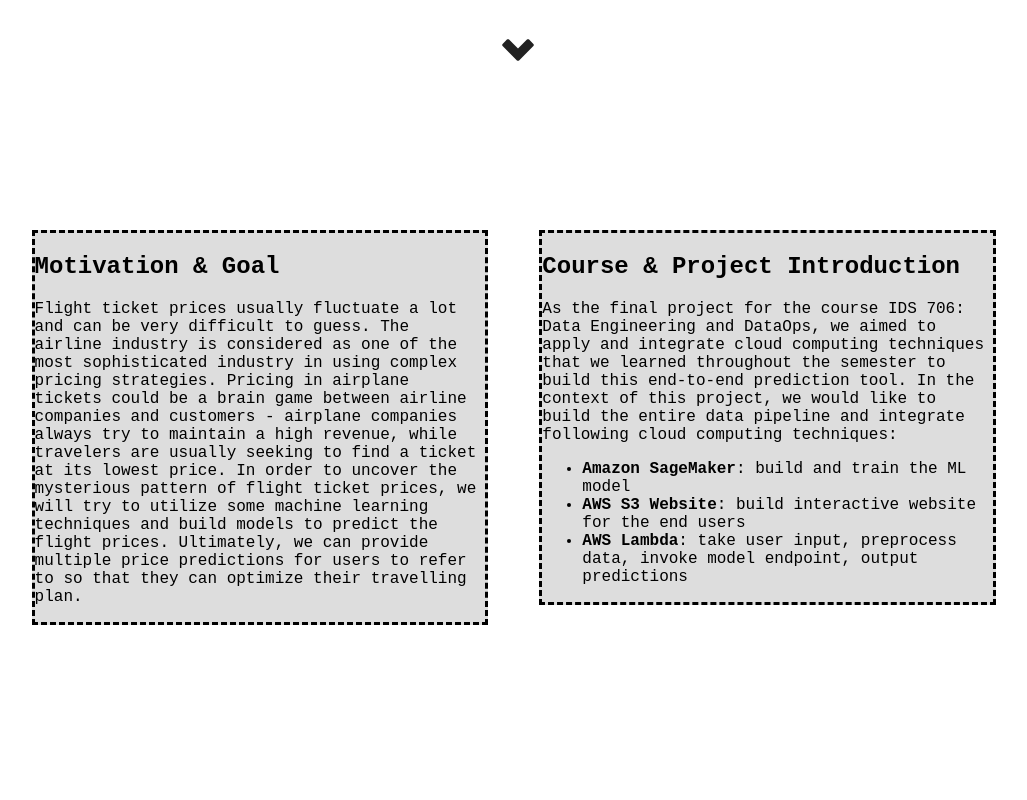
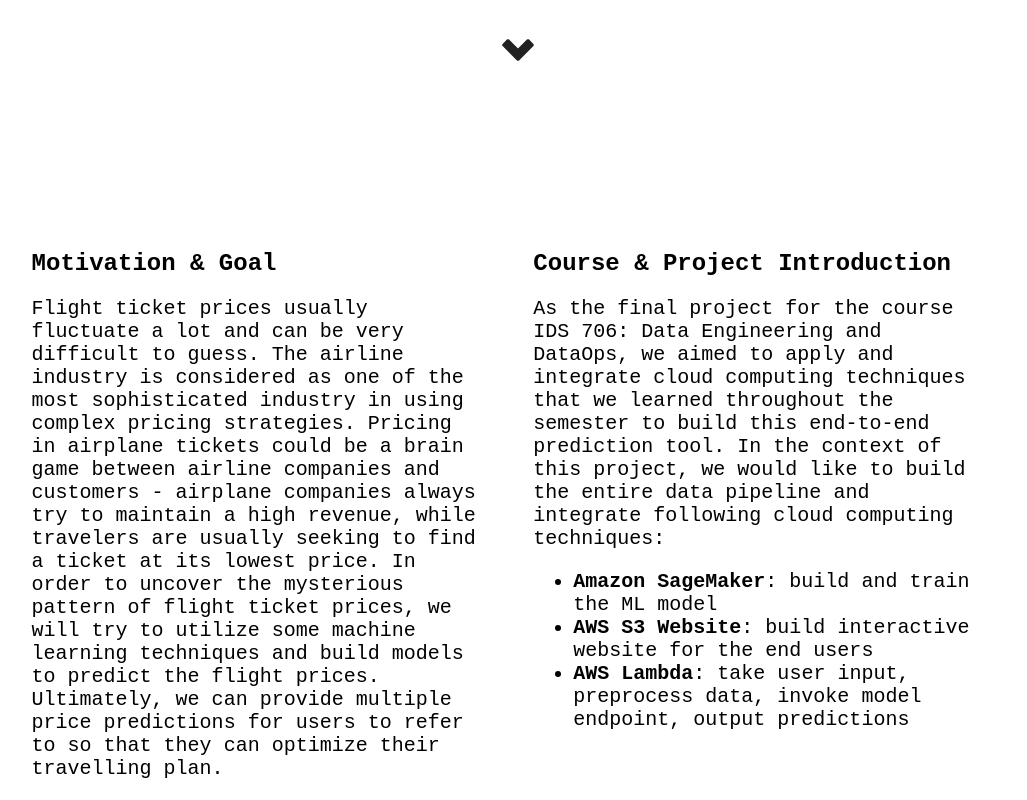
Before and after one commit to Athena112233/airplane_ticket_price, a plain HTML site: page index.html in a window 1280 px wide. Shown: the part 701-1501 px from the top of the page, without its empty margins (122-1149 px from the left). Before the commit the page ends 1326 px from the top, so only its background shows below. Drawn offline with Linux system fonts and the light colour scheme.

Commit message:
changed intro font size

```diff
--- a/styles.css
+++ b/styles.css
@@ -108,8 +108,14 @@ nav p{
   width: 44%;
   margin-left: 2.5%;
   margin-right: 2.5%;
-  border-style: dashed;
-  background-color: #ddd;
+}
+
+.introbox p{
+  font-size: 15pt;
+}
+
+.introbox ul{
+  font-size: 15pt;
 }
 
 /* Methods Styles -------------------------------------------------------*/
```
Also changed, not shown: index.html (+0 -1 lines).
